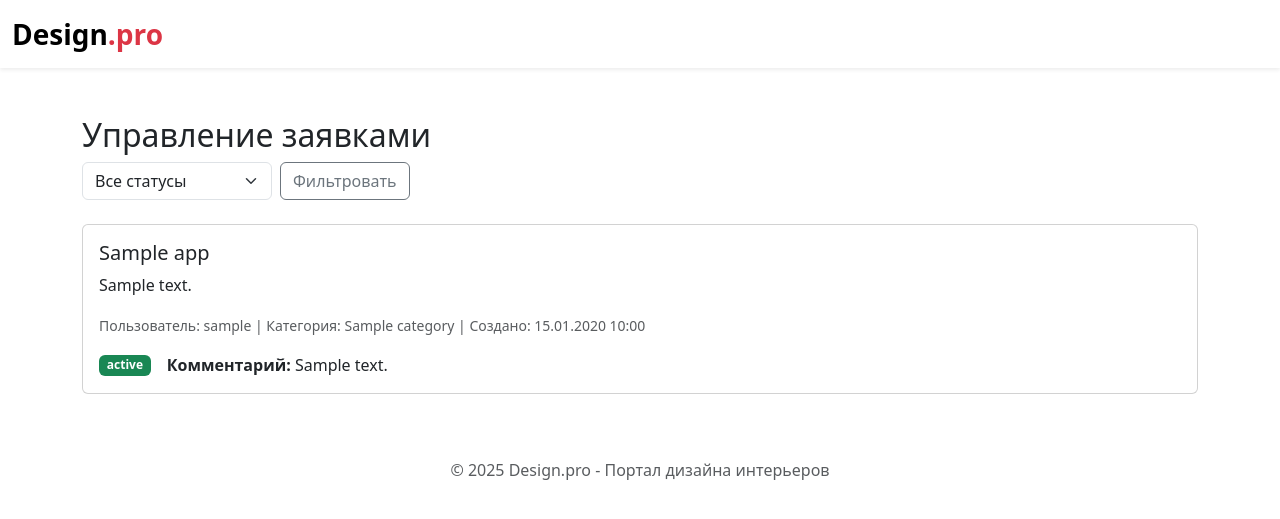
After one commit to kasper-bl/Practical_work2, a Django app: template catalog/templates/admin_applications.html in a window 1280 px wide. The commit adds this page. Shown: the top 519 px of the page. Run offline with Django 5.2, Linux system fonts and the light colour scheme; the template is opened without the code that fills it: most values are stand-ins (such as "Sample title", 1, 10 or a date in 2020).

```diff
--- /dev/null
+++ b/catalog/templates/admin_applications.html
@@ -0,0 +1,72 @@
+{% extends "base_generic.html" %}
+
+{% block content %}
+<div class="container py-5">
+    <h2>Управление заявками</h2>
+    <div class="mb-4">
+        <form method="get" class="d-flex flex-wrap gap-2">
+            <select name="status" class="form-select w-auto">
+                <option value="">Все статусы</option>
+                <option value="new" {% if status_filter == 'new' %}selected{% endif %}>Новая</option>
+                <option value="accepted" {% if status_filter == 'accepted' %}selected{% endif %}>Принято в работу</option>
+                <option value="done" {% if status_filter == 'done' %}selected{% endif %}>Выполнено</option>
+            </select>
+            <button type="submit" class="btn btn-outline-secondary">Фильтровать</button>
+        </form>
+    </div>
+
+    {% for app in applications %}
+    <div class="card mb-3">
+        <div class="card-body">
+            <h5 class="card-title">{{ app.title }}</h5>
+            <p class="card-text">{{ app.description }}</p>
+            <p class="card-text">
+                <small class="text-muted">
+                    Пользователь: {{ app.user.username }} |
+                    Категория: {{ app.category.name }} |
+                    Создано: {{ app.created_at|date:"d.m.Y H:i" }}
+                </small>
+            </p>
+
+            <div class="d-flex align-items-center gap-3">
+                <span class="badge
+                    {% if app.status == 'new' %}bg-primary
+                    {% elif app.status == 'accepted' %}bg-warning text-dark
+                    {% elif app.status == 'done' %}bg-success
+                    {% endif %}">
+                    {{ app.get_status_display }}
+                </span>
+
+                {% if app.comment %}
+                    <p class="mb-0"><strong>Комментарий:</strong> {{ app.comment }}</p>
+                {% endif %}
+
+                {% if app.status == 'new' %}
+                <div class="ms-auto">
+                    <form method="post" action="{% url 'change_status' app.pk %}"
+                          class="d-flex flex-wrap gap-2 align-items-center"
+                          enctype="multipart/form-data">
+                        {% csrf_token %}
+
+                        <select name="status" class="form-select form-select-sm" required>
+                            <option value="">Выберите статус</option>
+                            <option value="accepted">Принято в работу</option>
+                            <option value="done">Выполнено</option>
+                        </select>
+
+                        <input type="text" name="comment" class="form-control form-control-sm" placeholder="Комментарий (для 'Принято в работу')" required/>
+
+                        <input type="file" name="design_image" class="form-control form-control-sm" accept="image/*" required/>
+
+                        <button type="submit" class="btn btn-sm btn-primary">Изменить статус</button>
+                    </form>
+                </div>
+                {% endif %}
+            </div>
+        </div>
+    </div>
+    {% empty %}
+        <div class="alert alert-info">Нет заявок.</div>
+    {% endfor %}
+</div>
+{% endblock %}
--- a/catalog/templates/base_generic.html
+++ b/catalog/templates/base_generic.html
@@ -13,7 +13,12 @@
                     <a class="navbar-brand fw-bold fs-3" href="{% url 'index'%}">
                         Design<span class="text-danger">.pro</span>
                     </a>
-                    {% if user.is_authenticated %}
+                    {% if user.is_authenticated and user.is_superuser %}
+                        <nav class="d-flex align-items-center gap-3">
+                            <a class="nav-link fw-medium text-dark" href="{% url 'admin_applications'%}">Управление заявками</a>
+                            <a class="btn btn-outline-danger rounded-pill px-4 fw-medium" href="{% url 'logout' %}">Выйти</a>
+                        </nav>
+                    {% elif user.is_authenticated %}
                         <nav class="d-flex align-items-center gap-3">
                             <a class="nav-link fw-medium text-dark" href="{% url 'create_application'%}">Создание заявки</a>
                             <a class="nav-link fw-medium text-dark" href="{%url 'user_application'%}">Мои заявки</a>
--- a/catalog/urls.py
+++ b/catalog/urls.py
@@ -10,4 +10,6 @@ urlpatterns = [
     path('create/', views.application_views, name='create_application'),
     path('user_application/', views.user_application, name='user_application'),
     path('delete_application/<int:pk>/', views.delete_application, name='delete_application'),
+    path('admin/applications/', views.admin_applications, name='admin_applications'),
+    path('admin/application/<int:pk>/change_status/', views.change_status, name='change_status'),
 ]
```
Also changed, not shown: catalog/views.py (+66 -1 lines), db.sqlite3.
